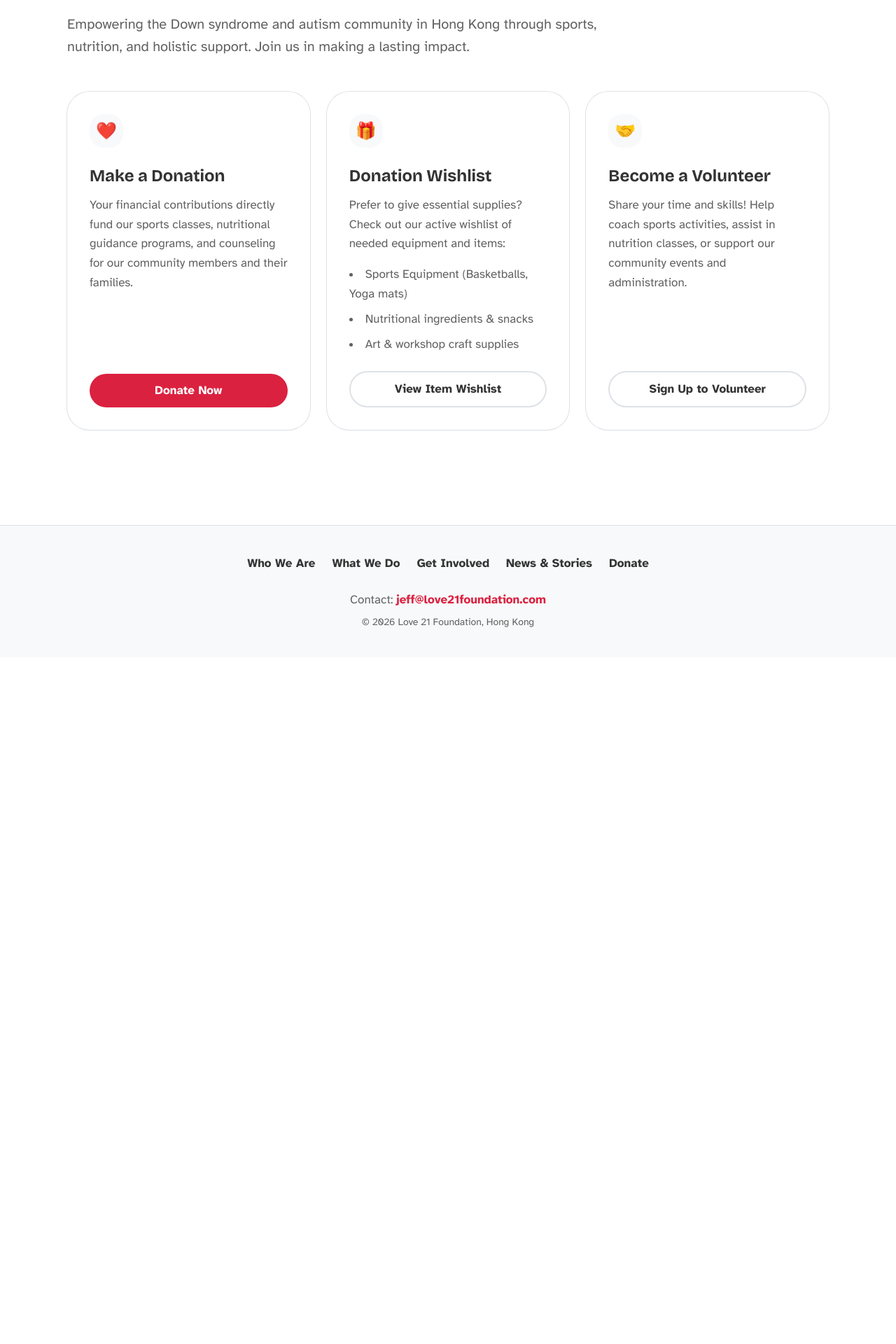
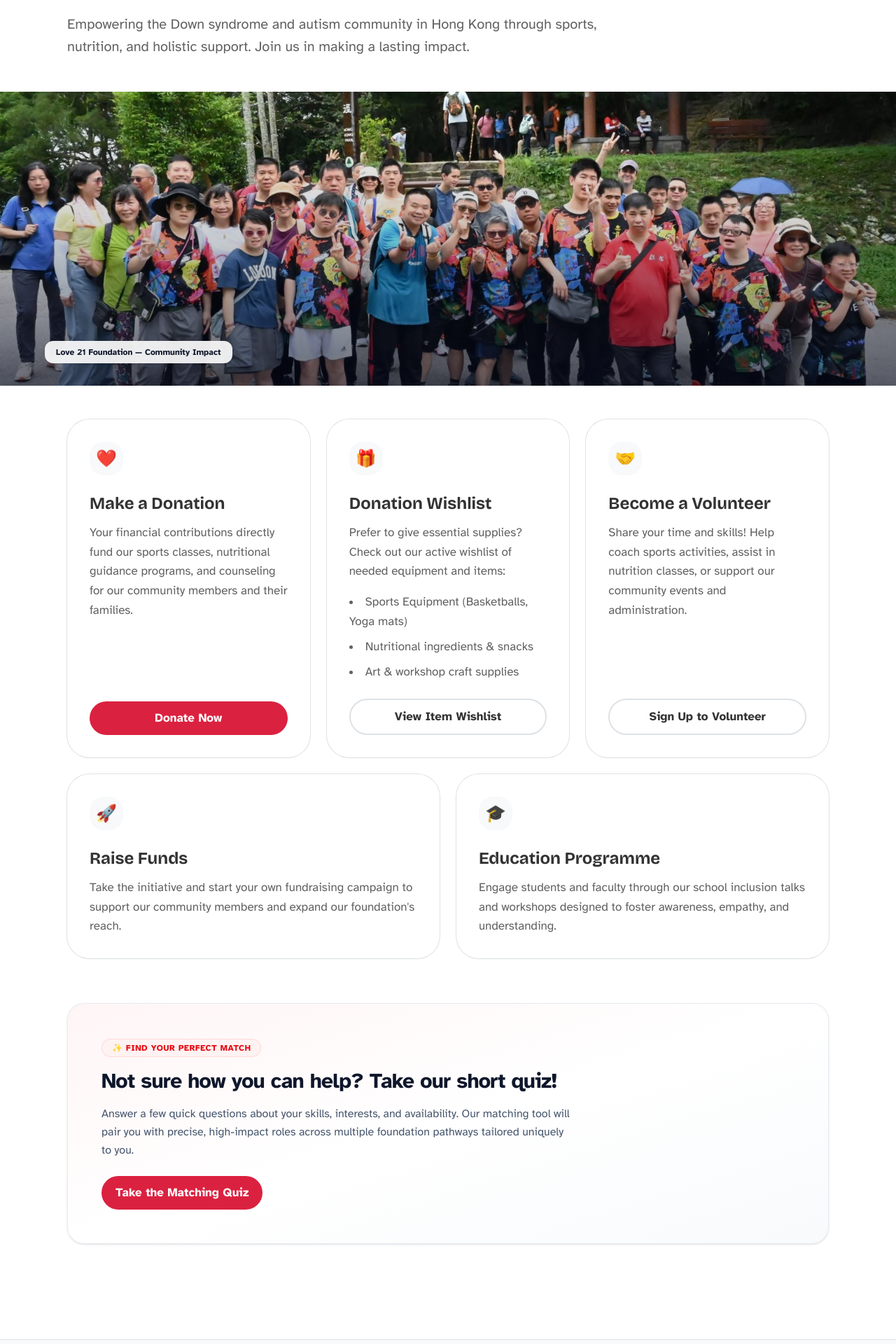
Before and after one commit to asanbl4/code-to-give-2026, a Next.js app in the folder frontend/: page /get-involved in a window 1280 px wide. Shown: the part 240-2160 px from the top of the page at 70% size. Before the commit the page ends 1179 px from the top, so only its background shows below. Built offline with nearby package versions, Linux system fonts and the light colour scheme.

Commit message:
redesign get involved page

```diff
--- a/frontend/app/get-involved/page.tsx
+++ b/frontend/app/get-involved/page.tsx
@@ -13,12 +13,12 @@ interface InvolvementRoute {
   title: string;
   description: string;
   bullets?: string[];
-  cta: string;
-  href: string;
-  variant: "primary" | "secondary";
+  cta?: string;
+  href?: string;
+  variant?: "primary" | "secondary";
 }
 
-const ROUTES: readonly InvolvementRoute[] = [
+const PRIMARY_ROUTES: readonly InvolvementRoute[] = [
   {
     emoji: "❤️",
     title: "Make a Donation",
@@ -39,7 +39,7 @@ const ROUTES: readonly InvolvementRoute[] = [
       "Art & workshop craft supplies",
     ],
     cta: "View Item Wishlist",
-    href: "/donate",
+    href: "/wishlist",
     variant: "secondary",
   },
   {
@@ -53,6 +53,21 @@ const ROUTES: readonly InvolvementRoute[] = [
   },
 ];
 
+const ADDITIONAL_ROUTES: readonly InvolvementRoute[] = [
+  {
+    emoji: "🚀",
+    title: "Raise Funds",
+    description:
+      "Take the initiative and start your own fundraising campaign to support our community members and expand our foundation's reach.",
+  },
+  {
+    emoji: "🎓",
+    title: "Education Programme",
+    description:
+      "Engage students and faculty through our school inclusion talks and workshops designed to foster awareness, empathy, and understanding.",
+  },
+];
+
 export default function GetInvolvedPage() {
   return (
     <PageShell>
@@ -62,8 +77,24 @@ export default function GetInvolvedPage() {
         lede="Empowering the Down syndrome and autism community in Hong Kong through sports, nutrition, and holistic support. Join us in making a lasting impact."
       />
 
-      <ul className="mt-12 grid gap-6 md:grid-cols-3">
-        {ROUTES.map((route) => (
+      {/* Edge-to-Edge Full-Screen Bleed Banner */}
+      <div className="relative left-[50%] right-[50%] -ml-[50vw] -mr-[50vw] w-screen my-12 h-80 sm:h-[420px] overflow-hidden bg-slate-900 shadow-inner">
+        <div className="absolute inset-0 bg-gradient-to-t from-slate-950/60 via-slate-950/20 to-transparent z-10" />
+        <img
+          src="/get-involved.jpg"
+          alt="Love 21 Community Banner"
+          className="absolute inset-0 h-full w-full object-cover"
+        />
+        <div className="absolute bottom-8 left-8 sm:left-16 z-20 max-w-2xl">
+          <span className="inline-flex items-center gap-1.5 rounded-xl bg-white/90 backdrop-blur-md px-4 py-2 text-xs font-bold text-slate-900 shadow-sm">
+            Love 21 Foundation — Community Impact
+          </span>
+        </div>
+      </div>
+
+      {/* Top 3 Initial Cards */}
+      <ul className="grid gap-6 md:grid-cols-3">
+        {PRIMARY_ROUTES.map((route) => (
           <li key={route.title} className="flex">
             <Card as="article" panel padding="lg" className="flex w-full flex-col">
               <span
@@ -81,17 +112,55 @@ export default function GetInvolvedPage() {
                   ))}
                 </ul>
               )}
-              {/* mt-auto pins the buttons to a common baseline across cards of
-                  different heights. */}
-              <div className="mt-auto pt-6">
-                <Button href={route.href} variant={route.variant} block>
-                  {route.cta}
-                </Button>
-              </div>
+              {route.cta && route.href && route.variant && (
+                <div className="mt-auto pt-6">
+                  <Button href={route.href} variant={route.variant} block>
+                    {route.cta}
+                  </Button>
+                </div>
+              )}
             </Card>
           </li>
         ))}
       </ul>
+
+      {/* Middle 2 Cards without Buttons */}
+      <ul className="mt-6 grid gap-6 md:grid-cols-2">
+        {ADDITIONAL_ROUTES.map((route) => (
+          <li key={route.title} className="flex">
+            <Card as="article" panel padding="lg" className="flex w-full flex-col">
+              <span
+                aria-hidden="true"
+                className="flex h-12 w-12 items-center justify-center rounded-card bg-surface text-2xl"
+              >
+                {route.emoji}
+              </span>
+              <h2 className="mt-6 font-display text-2xl font-bold text-ink">{route.title}</h2>
+              <p className="mt-3 leading-relaxed text-ink-soft">{route.description}</p>
+            </Card>
+          </li>
+        ))}
+      </ul>
+
+      {/* Interactive Matching Quiz Section at the Bottom */}
+      <section className="mt-16 rounded-3xl bg-gradient-to-br from-rose-50/70 via-white to-slate-50 border border-slate-200/80 p-8 sm:p-12 shadow-sm">
+        <div className="max-w-2xl space-y-4">
+          <span className="inline-flex items-center gap-1.5 rounded-full bg-red-50 px-3.5 py-1 text-xs font-bold uppercase tracking-wider text-red-600 border border-red-200/60">
+            ✨ Find Your Perfect Match
+          </span>
+          <h2 className="text-2xl sm:text-3xl font-black text-slate-900 tracking-tight">
+            Not sure how you can help? Take our short quiz!
+          </h2>
+          <p className="text-slate-600 text-base leading-relaxed">
+            Answer a few quick questions about your skills, interests, and availability. Our matching tool will pair you with precise, high-impact roles across multiple foundation pathways tailored uniquely to you.
+          </p>
+          <div className="pt-2">
+            <Button href="/quiz" variant="primary">
+              Take the Matching Quiz
+            </Button>
+          </div>
+        </div>
+      </section>
     </PageShell>
   );
 }
```
Also changed, not shown: frontend/public/get-involved.jpg (added).
